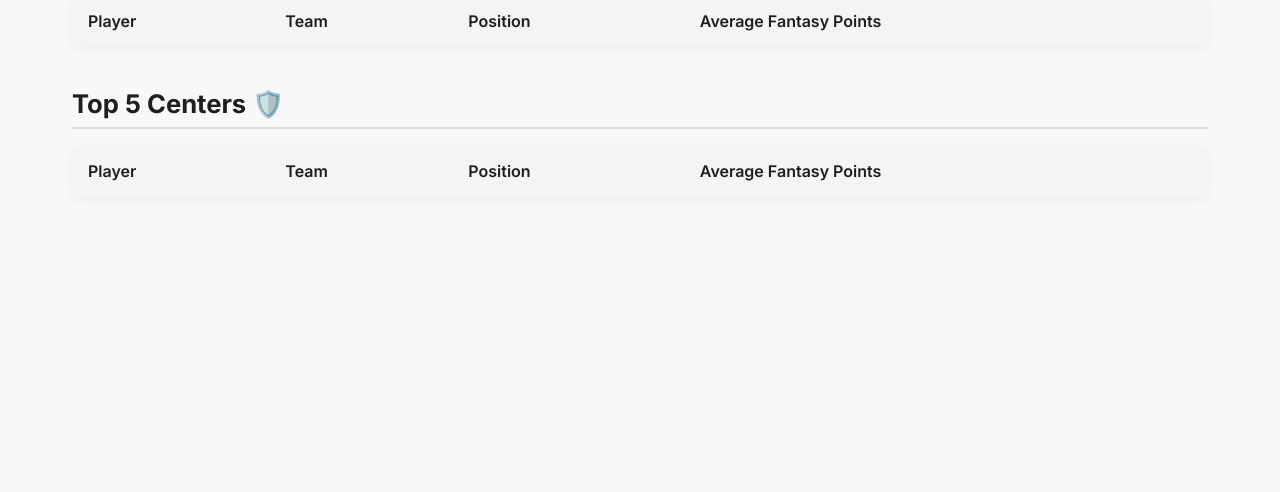
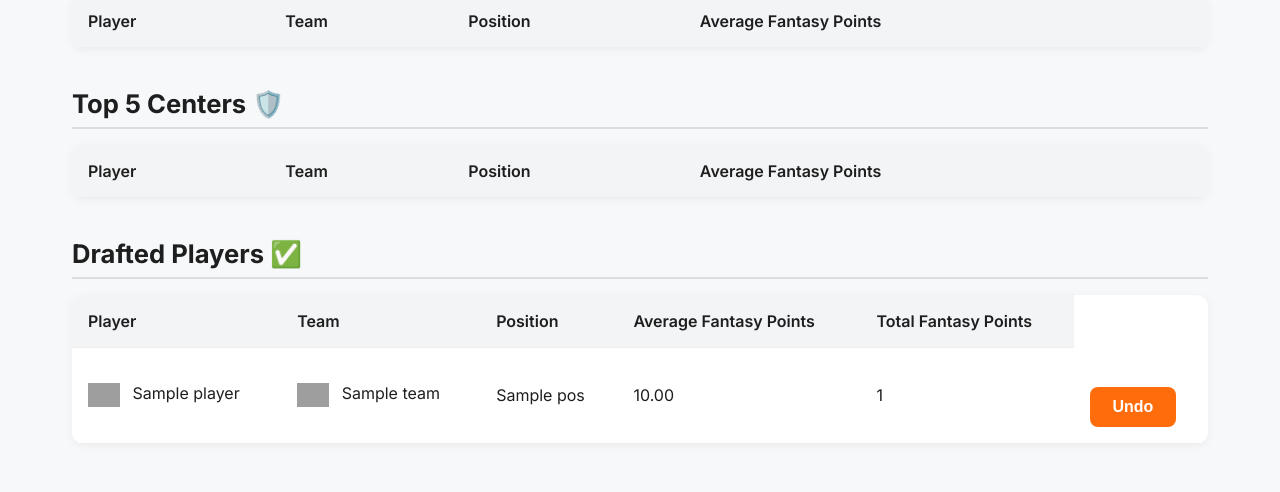
Before and after one commit to stephaustria/fantasy-basketball-draft-assistant, a FastAPI app: template app/templates/index.html in a window 1280 px wide. Shown: the part 963-1455 px from the top of the page. Before the commit the page ends 1144 px from the top, so only its background shows below. Run offline with FastAPI, Linux system fonts and the light colour scheme; the template is opened without the code that fills it: most values are stand-ins (such as "Sample title", 1, 10 or a date in 2020); lists and menus that the app fills with data are empty; grey boxes are pictures that could not be loaded.

Commit message:
Added Undo button

```diff
--- a/app/templates/index.html
+++ b/app/templates/index.html
@@ -159,5 +159,38 @@
 {% set players = top_centers %}
 {% include "components/player_table.html" %}
 
+<h2 class="section-title">Drafted Players ✅</h2>
+<table>
+    <tr>
+        <th>Player</th>
+        <th>Team</th>
+        <th>Position</th>
+        <th>Average Fantasy Points</th>
+        <th>Total Fantasy Points</th>
+    </tr>
+    {% for row in drafted_players_list %}
+    <tr>
+        <td>
+            <img src="https://a.espncdn.com/combiner/i?img=/i/headshots/nba/players/full/{{ row['PlayerID'] | default('3112335') }}.png&h=80&w=80&scale=crop"
+                 alt="{{ row['Player'] }}" style="height: 24px; vertical-align: middle; margin-right: 8px;">
+            {{ row['Player'] }}
+        </td>
+        <td>
+            <img src="https://a.espncdn.com/i/teamlogos/nba/500/{{ row['Team'] | lower }}.png"
+                 alt="{{ row['Team'] }}" style="height: 24px; vertical-align: middle; margin-right: 8px;">
+            {{ row['Team'] }}
+        </td>
+        <td>{{ row['Pos'] }}</td>
+        <td>{{ "%.2f"|format(row['FantasyScore']) }}</td>
+        <td>{{ "%.0f"|format(row['TotalFantasyPoints']) }}</td>
+        <td>
+            <form method="post" action="/undo-draft">
+                <input type="hidden" name="player_name" value="{{ row['Player'] }}">
+                <button type="submit">Undo</button>
+            </form>
+        </td>
+    </tr>
+    {% endfor %}
+</table>
 
 {% endblock %}
```
Also changed, not shown: app/routes/player_routes.py (+13 -1 lines).
